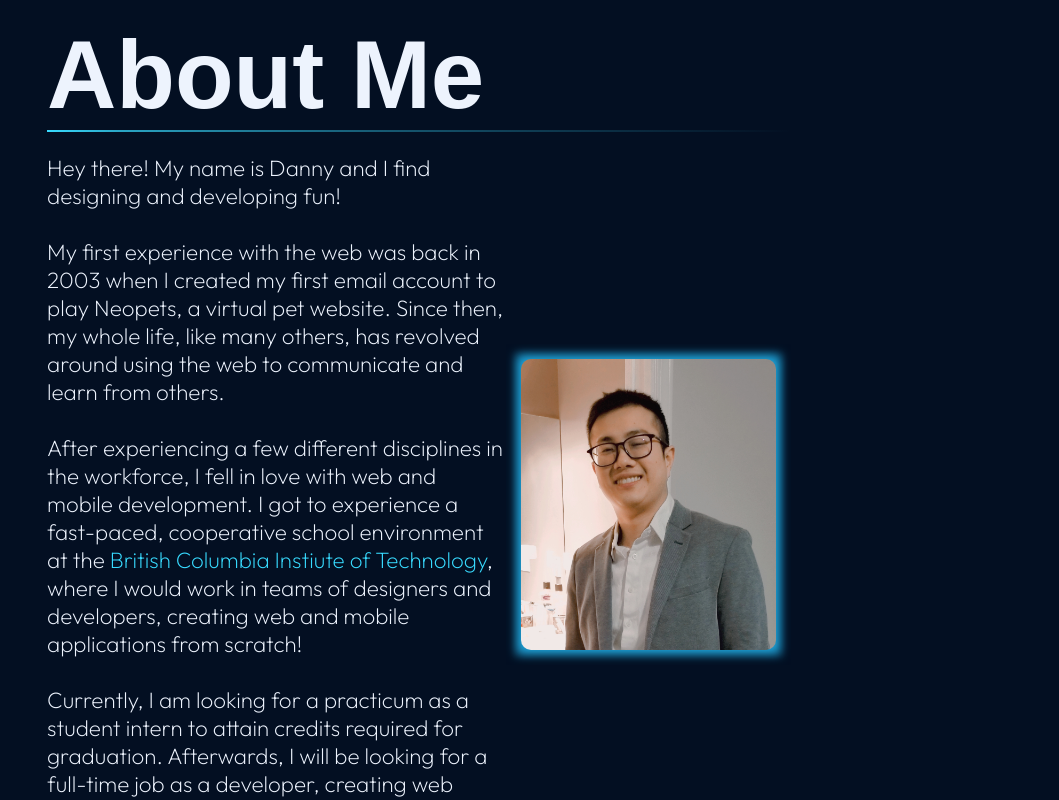
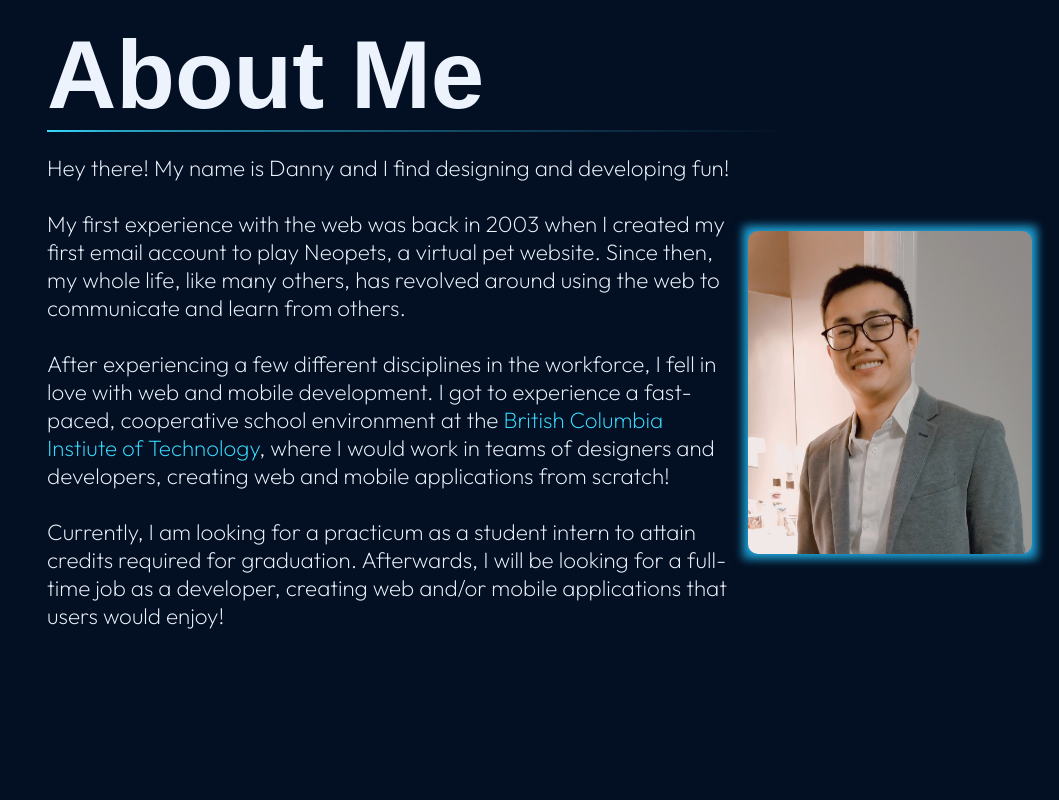
Before and after one commit to dnguyen130/portfolio, a Next.js app: page / in a window 1280 px wide. Shown: the part 800-1600 px from the top of the page, without its empty margins (221-1280 px from the left). Built offline with nearby package versions, Linux system fonts and the light colour scheme; a web font is replaced by a local one.

Commit message:
work transitions into comps

```diff
--- a/components/AboutMe/index.js
+++ b/components/AboutMe/index.js
@@ -8,6 +8,7 @@ const AboutMeCont = styled.div`
   display: flex;
   align-items: center;
   justify-content: space-between;
+  min-width: 1000px;
 `
 
 const AboutMeText = styled.p`
--- a/package.json
+++ b/package.json
@@ -14,6 +14,7 @@
     "react": "17.0.2",
     "react-dom": "17.0.2",
     "react-icons": "^4.3.1",
+    "react-intersection-observer": "^8.33.1",
     "react-is": "^17.0.2",
     "react-switch": "^6.0.0",
     "styled-components": "^5.3.3"
```
Also changed, not shown: pages/index.js (+20 -2 lines), 1 other file (tests, documents, lock files or other folders).
